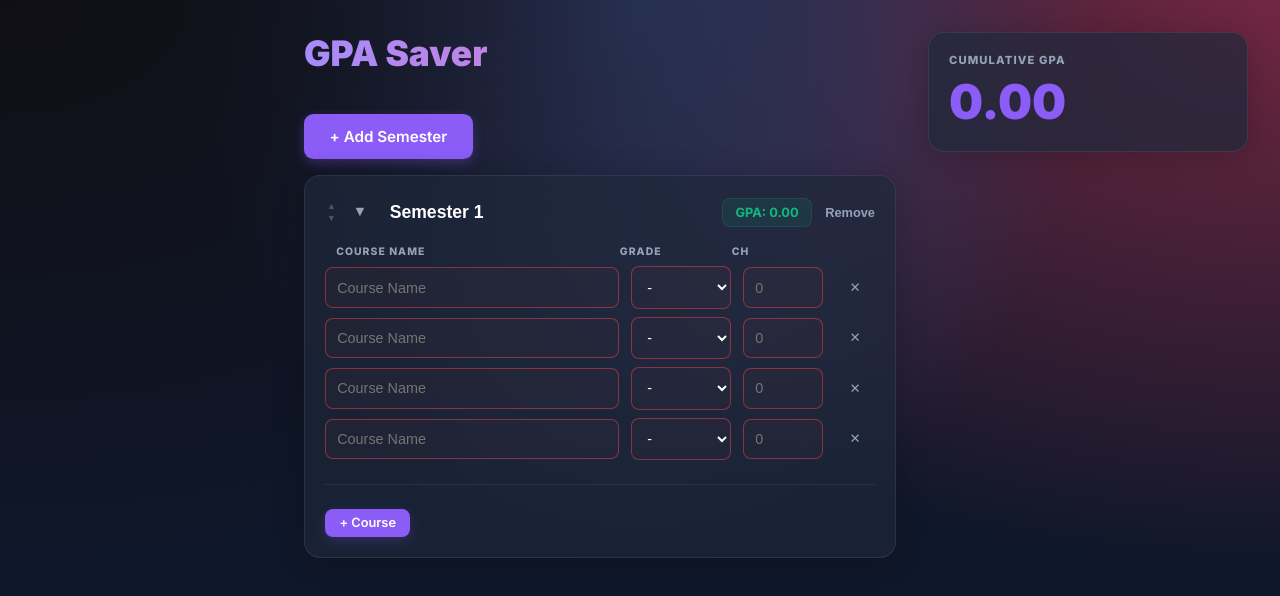
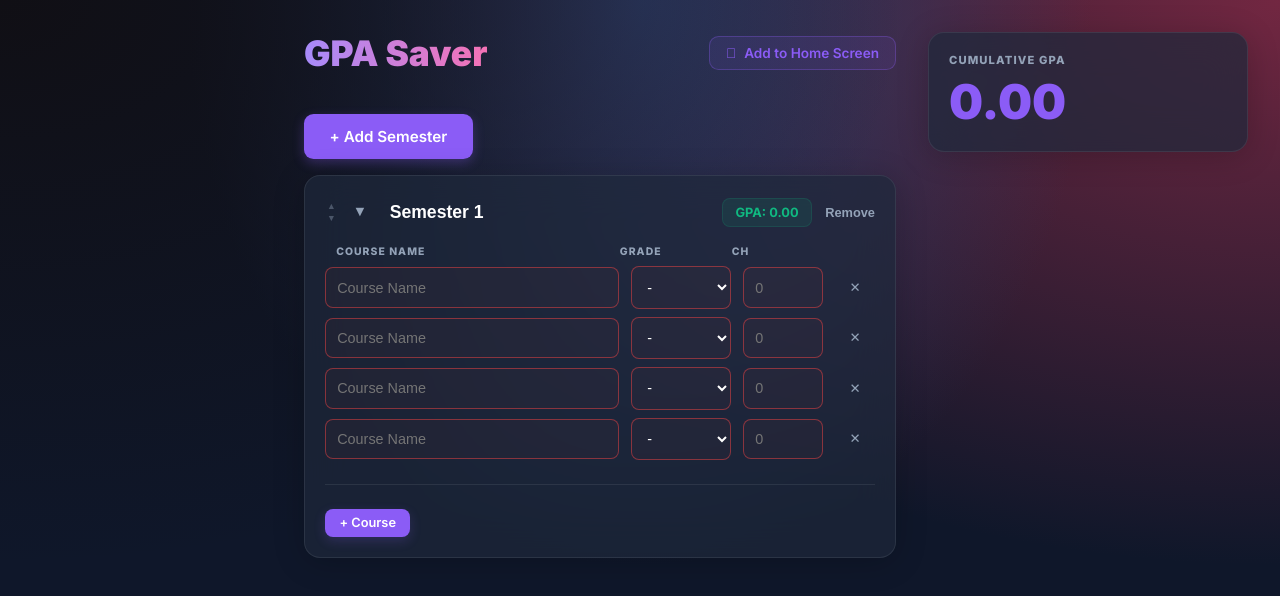
Before and after one commit to MuhammadQasimHamid/GPATracker, a Next.js app in the folder gpa-calc/: page / in a window 1280 px wide. Shown: the top 596 px of the page. Built offline with nearby package versions, Linux system fonts and the light colour scheme.

Commit message:
Updates in UI

```diff
--- a/gpa-calc/src/app/globals.css
+++ b/gpa-calc/src/app/globals.css
@@ -97,6 +97,15 @@ body {
   display: flex;
   justify-content: space-between;
   align-items: center;
+  gap: 1rem;
+}
+
+.header-container {
+  display: flex;
+  justify-content: space-between;
+  align-items: center;
+  margin-bottom: 2.5rem;
+  flex-wrap: wrap;
   gap: 1rem;
 }
 
@@ -231,6 +240,19 @@ body {
 
 .btn-danger-text:hover {
   color: var(--danger);
+}
+
+.btn-header-install {
+  background: rgba(139, 92, 246, 0.1);
+  color: var(--primary) !important;
+  border: 1px solid rgba(139, 92, 246, 0.3);
+  font-size: 0.85rem;
+  padding: 0.5rem 1rem;
+}
+
+.btn-header-install:hover {
+  background: rgba(139, 92, 246, 0.2);
+  border-color: var(--primary);
 }
 
 /* Grid & Courses */
--- a/gpa-calc/src/app/layout.tsx
+++ b/gpa-calc/src/app/layout.tsx
@@ -2,7 +2,7 @@ import { Inter } from 'next/font/google';
 import './globals.css';
 import { GPAProvider } from '@/context/GPAContext';
 import { Analytics } from '@vercel/analytics/next';
-import InstallPrompt from '@/components/InstallPrompt';
+import InstallPrompt, { InstallProvider } from '@/components/InstallPrompt';
 
 const inter = Inter({ subsets: ['latin'] });
 
@@ -10,6 +10,10 @@ export const metadata = {
   title: 'GPA Saver',
   description: 'Calculate your GPA and CGPA with ease and elegance. Data saved locally.',
   manifest: '/manifest.json',
+  icons: {
+    icon: '/favicon.ico',
+    apple: '/apple-touch-icon.png',
+  },
 };
 export default function RootLayout({
   children,
@@ -18,12 +22,18 @@ export default function RootLayout({
 }) {
   return (
     <html lang="en">
-      <head />
+      <head>
+        <link rel="icon" href="/favicon.ico" sizes="any" />
+        <link rel="apple-touch-icon" href="/apple-touch-icon.png" />
+        <link rel="manifest" href="/manifest.json" />
+      </head>
       <body className={inter.className}>
         <GPAProvider>
-          {children}
-          <Analytics />
-          <InstallPrompt />
+          <InstallProvider>
+            {children}
+            <Analytics />
+            <InstallPrompt />
+          </InstallProvider>
         </GPAProvider>
       </body>
     </html>
--- a/gpa-calc/src/components/Dashboard.tsx
+++ b/gpa-calc/src/components/Dashboard.tsx
@@ -3,9 +3,11 @@
 import { useGPA } from '../context/GPAContext';
 import Semester from '../components/Semester';
 import Sidebar from '../components/Sidebar';
+import { useInstall } from './InstallPrompt';
 
 export default function Dashboard() {
     const { semesters, addSemester } = useGPA();
+    const { handleInstallClick } = useInstall();
 
     return (
         <div className="layout-wrapper">
@@ -18,7 +20,12 @@ export default function Dashboard() {
 
             {/* Middle Column: Main Content */}
             <main className="main-content">
-                <h1 className="title-left">GPA Saver</h1>
+                <div className="header-container">
+                    <h1 className="title-left" style={{ marginBottom: 0 }}>GPA Saver</h1>
+                    <button className="btn btn-header-install" onClick={handleInstallClick}>
+                        <span>󰐖</span> Add to Home Screen
+                    </button>
+                </div>
 
                 <div className="mobile-only">
                     <Sidebar />
--- a/gpa-calc/src/components/InstallPrompt.tsx
+++ b/gpa-calc/src/components/InstallPrompt.tsx
@@ -1,8 +1,18 @@
 'use client';
 
-import { useState, useEffect } from 'react';
+import { useState, useEffect, createContext, useContext } from 'react';
 
-export default function InstallPrompt() {
+interface InstallContextType {
+    deferredPrompt: any;
+    isIos: boolean;
+    isVisible: boolean;
+    setIsVisible: (visible: boolean) => void;
+    handleInstallClick: () => Promise<void>;
+}
+
+const InstallContext = createContext<InstallContextType | undefined>(undefined);
+
+export function InstallProvider({ children }: { children: React.ReactNode }) {
     const [deferredPrompt, setDeferredPrompt] = useState<any>(null);
     const [isIos, setIsIos] = useState(false);
     const [isVisible, setIsVisible] = useState(false);
@@ -15,29 +25,20 @@ export default function InstallPrompt() {
             });
         }
 
-        // Check if iOS
         const isIosDevice = /iPad|iPhone|iPod/.test(navigator.userAgent) && !(window as any).MSStream;
         setIsIos(isIosDevice);
 
-        // Detect if app is already installed/standalone
         const isStandalone = window.matchMedia('(display-mode: standalone)').matches || (window.navigator as any).standalone;
 
-        if (isStandalone) {
-            return;
-        }
+        if (isStandalone) return;
 
         const handleBeforeInstallPrompt = (e: any) => {
             e.preventDefault();
             setDeferredPrompt(e);
-            setIsVisible(true);
+            // Default popup logic can stay here or be triggered elsewhere
         };
 
         window.addEventListener('beforeinstallprompt', handleBeforeInstallPrompt);
-
-        // For iOS, show the prompt manually if not standalone
-        if (isIosDevice && !isStandalone) {
-            setIsVisible(true);
-        }
 
         return () => {
             window.removeEventListener('beforeinstallprompt', handleBeforeInstallPrompt);
@@ -45,7 +46,15 @@ export default function InstallPrompt() {
     }, []);
 
     const handleInstallClick = async () => {
-        if (!deferredPrompt) return;
+        if (isIos) {
+            setIsVisible(true);
+            return;
+        }
+
+        if (!deferredPrompt) {
+            alert('To install: Use your browser menu (e.g., "Install App" or "Add to Home Screen").');
+            return;
+        }
 
         deferredPrompt.prompt();
         const { outcome } = await deferredPrompt.userChoice;
@@ -55,6 +64,31 @@ export default function InstallPrompt() {
             setIsVisible(false);
         }
     };
+
+    return (
+        <InstallContext.Provider value={{ deferredPrompt, isIos, isVisible, setIsVisible, handleInstallClick }}>
+            {children}
+        </InstallContext.Provider>
+    );
+}
+
+export function useInstall() {
+    const context = useContext(InstallContext);
+    if (!context) throw new Error('useInstall must be used within an InstallProvider');
+    return context;
+}
+
+export default function InstallPrompt() {
+    const { isVisible, setIsVisible, isIos, handleInstallClick, deferredPrompt } = useInstall();
+
+    // Auto-show bottom prompt only if prompt is available (PC/Android) or it's iOS
+    useEffect(() => {
+        if (deferredPrompt || isIos) {
+            // Optional: Auto-show after some delay
+            const timer = setTimeout(() => setIsVisible(true), 3000);
+            return () => clearTimeout(timer);
+        }
+    }, [deferredPrompt, isIos, setIsVisible]);
 
     if (!isVisible) return null;
 
--- a/gpa-calc/src/components/Sidebar.tsx
+++ b/gpa-calc/src/components/Sidebar.tsx
@@ -16,32 +16,36 @@ export default function Sidebar() {
             </div>
 
             {semesters.map((semester) => {
-                // Calculate Performance for individual courses (Contribution = Credits * GradePoints)
+                // Calculate Total Credits for this semester
+                const totalCredits = semester.courses
+                    .filter(c => c.grade !== '' && c.creditHours !== '' && Number(c.creditHours) > 0)
+                    .reduce((sum, c) => sum + Number(c.creditHours), 0);
+
+                // Calculate Impact for individual courses (Drop = Credits * (4.0 - GradePoints))
                 const individualImpact = semester.courses
                     .filter(c => c.name && c.grade !== '' && c.creditHours !== '' && Number(c.creditHours) > 0)
                     .map(c => ({
                         name: c.name,
-                        contribution: GRADE_POINTS[c.grade as Exclude<typeof c.grade, ''>] * Number(c.creditHours),
-                        max: 4.0 * Number(c.creditHours)
+                        loss: (4.0 - GRADE_POINTS[c.grade as Exclude<typeof c.grade, ''>]) * Number(c.creditHours)
                     }))
-                    .sort((a, b) => b.contribution - a.contribution);
+                    .filter(i => i.loss > 0)
+                    .sort((a, b) => b.loss - a.loss);
 
                 if (individualImpact.length === 0) return null;
 
-                const semesterContribution = individualImpact.reduce((sum, item) => sum + item.contribution, 0);
-                const semesterMax = individualImpact.reduce((sum, item) => sum + item.max, 0);
+                const totalSemesterLoss = individualImpact.reduce((sum, item) => sum + item.loss, 0);
 
                 return (
                     <div key={semester.id} className="glass-card analytics-card">
-                        <div className="sidebar-label">{semester.name} PERFORMANCE</div>
+                        <div className="sidebar-label">{semester.name} IMPACT OF DROP</div>
 
                         <div className="semester-total-impact">
                             <div className="impact-bar-bg semester-main-bar">
                                 <div
                                     className="impact-bar-fill"
                                     style={{
-                                        width: `${(semesterContribution / semesterMax) * 100}%`,
-                                        background: 'linear-gradient(90deg, #8b5cf6, #f472b6) !important'
+                                        width: `${Math.min(100, totalSemesterLoss * 10)}%`,
+                                        background: 'linear-gradient(90deg, #f472b6, #ef4444) !important'
                                     }}
                                 ></div>
                             </div>
@@ -49,25 +53,30 @@ export default function Sidebar() {
 
                         <div className="impact-list" style={{ marginTop: '1.5rem' }}>
                             <p style={{ fontSize: '0.65rem', color: 'var(--text-muted)', marginBottom: '0.75rem', textTransform: 'uppercase', fontWeight: 700 }}>
-                                Subject contribution to GPA
+                                Subjects causing drop
                             </p>
-                            {individualImpact.map((item, idx) => (
+                            {individualImpact.map((item, idx) => {
+                                const gpaDrop = totalCredits > 0 ? item.loss / totalCredits : 0;
+                                return (
                                     <div key={idx} className="impact-item">
                                         <div className="impact-info">
                                             <span className="impact-name">{item.name}</span>
-                                        <span style={{ fontSize: '0.7rem', color: 'var(--text-muted)' }}>{item.contribution.toFixed(1)} pts</span>
+                                            <span style={{ fontSize: '0.7rem', color: 'var(--text-muted)' }}>
+                                                -{item.loss.toFixed(1)} pts / -{gpaDrop.toFixed(2)} gpa / - {cgpaDrop.toFixed(2)} cgpa
+                                            </span>
                                         </div>
                                         <div className="impact-bar-bg">
                                             <div
                                                 className="impact-bar-fill"
                                                 style={{
-                                                width: `${(item.contribution / item.max) * 100}%`,
-                                                background: 'linear-gradient(90deg, #8b5cf6, #f472b6)'
+                                                    width: `${Math.min(100, item.loss * 15)}%`,
+                                                    background: 'linear-gradient(90deg, #f472b6, #ef4444)'
                                                 }}
                                             ></div>
                                         </div>
                                     </div>
-                            ))}
+                                );
+                            })}
                         </div>
                     </div>
                 );
```
Also changed, not shown: gpa-calc/public/apple-touch-icon.png (added). Lines whose indentation alone changed are shown as unchanged.
